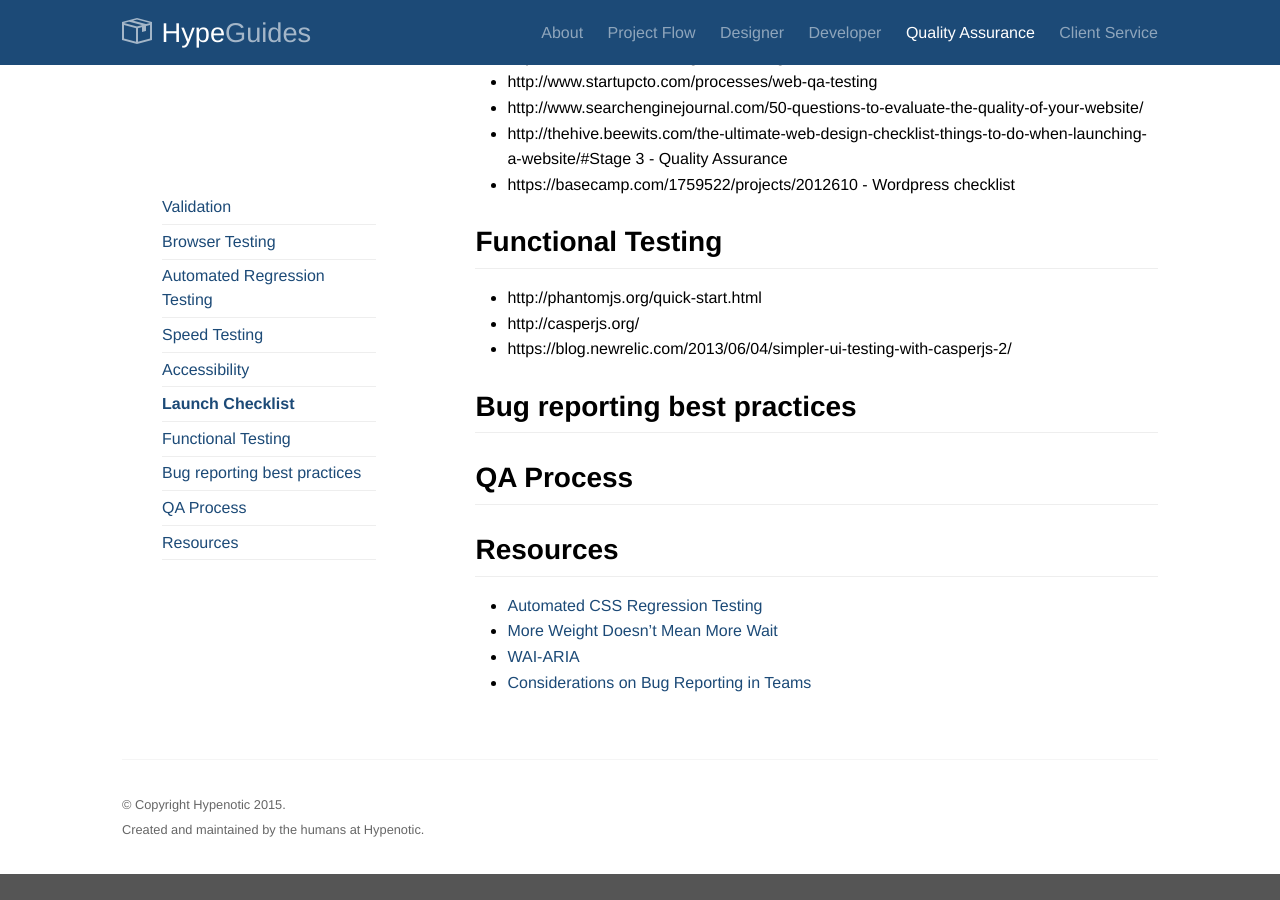
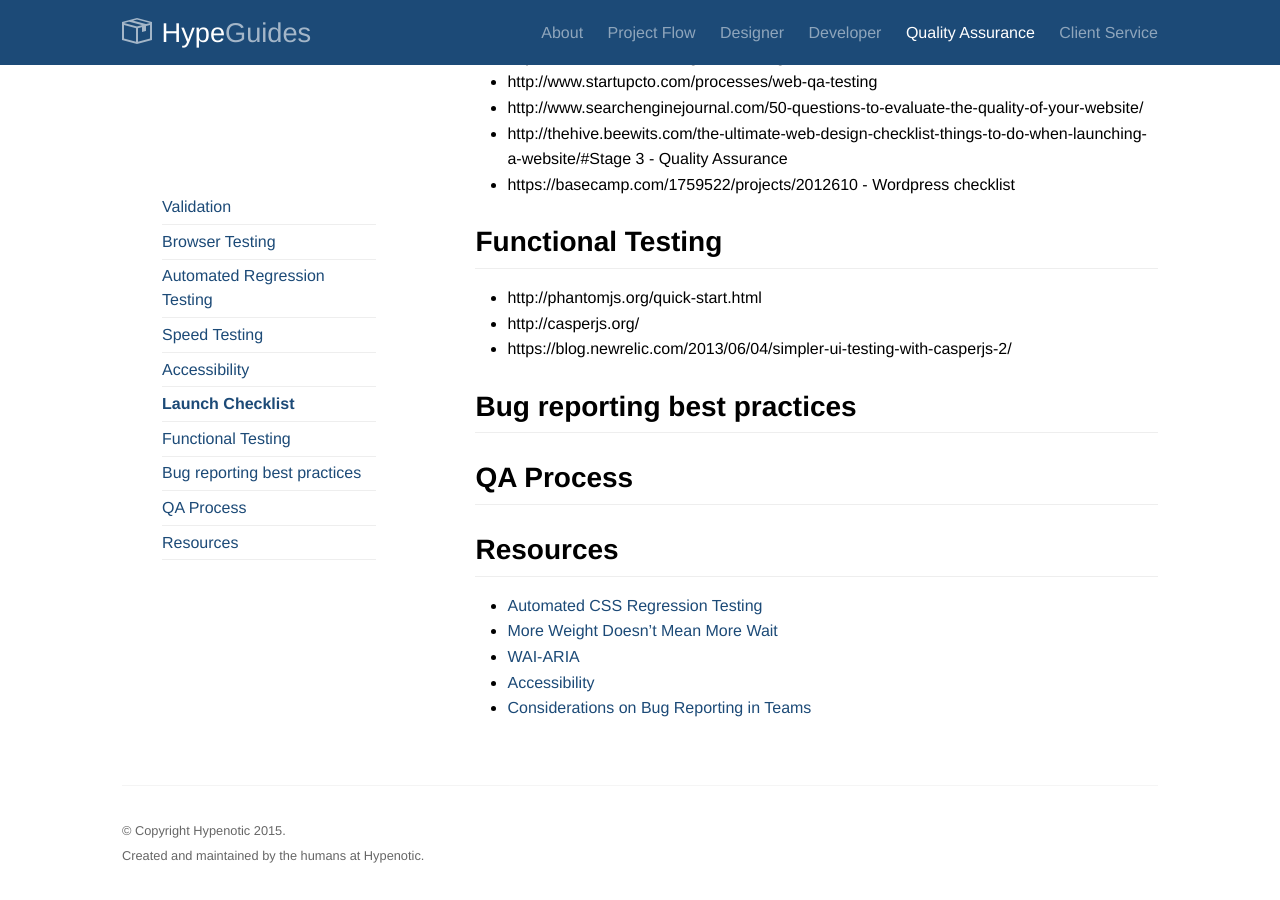
Before and after one commit to TaniaD13/handbook, a Jekyll site: the page built from qa.md, in a window 1280 px wide and 900 px high, scrolled down 1502 px. Built offline with Jekyll 4.4.1, drawn with Linux system fonts in a browser that asks for light colours; Markdown is read by kramdown in place of the engine named in the settings; before the commit the page ends 2376 px from its top, so only the background shows below that.

Commit message:
Update qa.md

```diff
--- a/qa.md
+++ b/qa.md
@@ -53,4 +53,5 @@ We aim to get a Google Page Speed score of **90+** and a YSlow score of **85+**
 * [Automated CSS Regression Testing](https://css-tricks.com/automating-css-regression-testing)
 * [More Weight Doesn't Mean More Wait](http://www.filamentgroup.com/lab/weight-wait.html)
 * [WAI-ARIA](http://www.w3.org/TR/wai-aria/)
+* [Accessibility](http://code.tutsplus.com/tutorials/accessibility-part-1-introduction--cms-21791)
 * [Considerations on Bug Reporting in Teams](https://css-tricks.com/considerations-on-bug-reporting-in-teams/)
```
